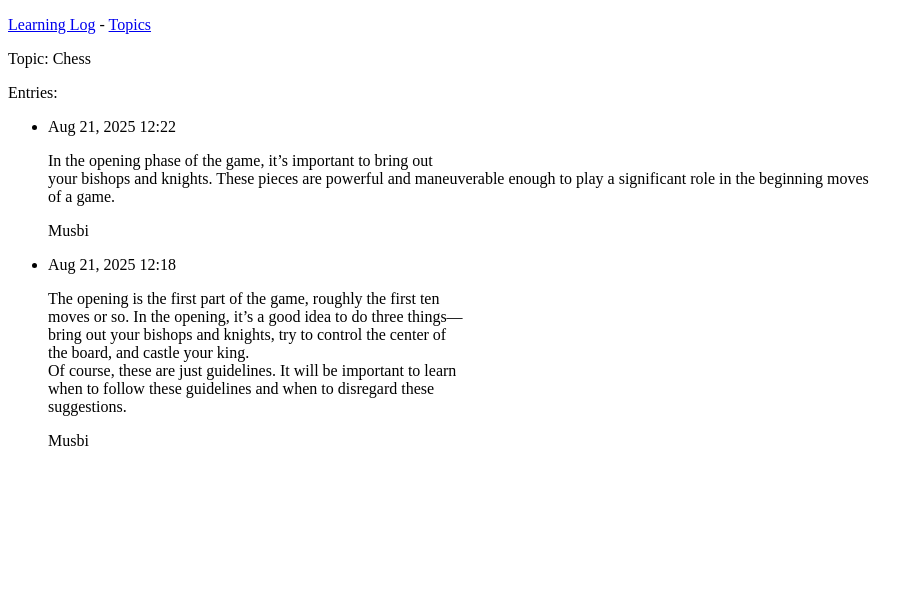
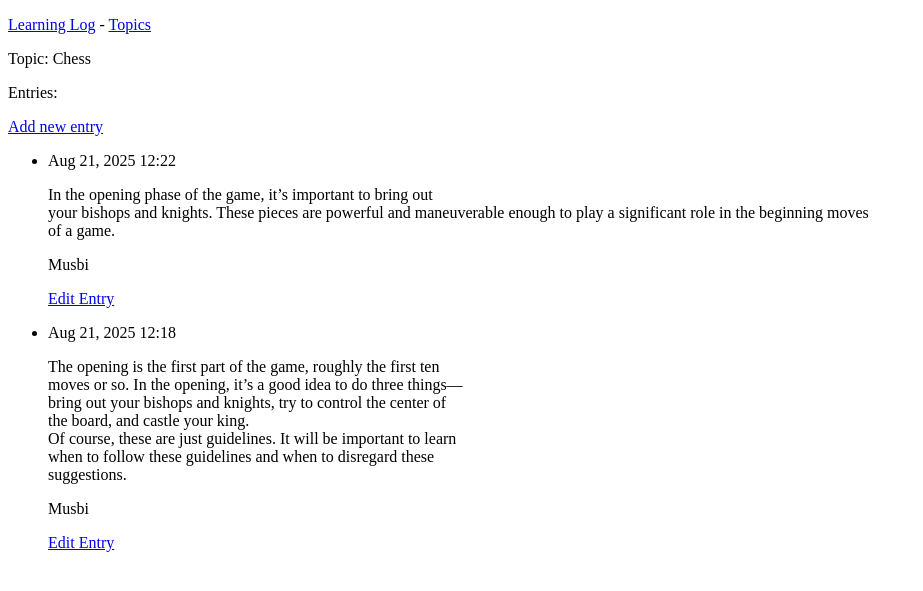
Before and after one commit to Musbi8788/learning_log, a Django app: page /topics/1/ in a window 1280 px wide. Shown: the top 591 px of the page, without its empty margins (0-923 px from the left). Run offline with Django 5.2, Linux system fonts and the light colour scheme; data comes from the database, SQL or seed files in the repository; both versions use the stored data as it was after the commit.

Commit message:
edit entry added

```diff
--- a/learning_logs/templates/learning_logs/topic.html
+++ b/learning_logs/templates/learning_logs/topic.html
@@ -3,12 +3,14 @@
 {% block content %}
     <p>Topic: {{ topic }} </p>
     <p>Entries: </p>
+    <p><a href="{% url 'learning_logs:new_entry' topic.id %}">Add new entry</a></p>
     <ul>
      {% for entry in entries %}
         <li>
             <p> {{ entry.data_added|date:'M d, Y H:i' }} </p>
             <p> {{ entry.text|linebreaks }}</p>
             <p> {{ topic.author }}</p>
+            <p><a href="{% url 'learning_logs:edit_entry' entry.id %}">Edit Entry</a></p>
         </li>
      {% empty %}
         <li>
--- a/learning_logs/urls.py
+++ b/learning_logs/urls.py
@@ -1,6 +1,6 @@
 """Defines URL pattern for learning_logs """
 
-from os import name
+
 from django.urls import path
 from . import views # import all the route comming for views.py
 
@@ -15,4 +15,8 @@ urlpatterns = [
     path('topics/<int:topic_id>/', views.topic, name='topic'),
     # Page for adding new topic
     path('new_topic/', views.new_topic, name='new_topic'),
+    # Page for adding new entry
+    path('new_entry/<int:topic_id>/', views.new_entry, name='new_entry'), # Link each new entry by their topic
+    # Page for editing an entry
+    path('edit_entry/<int:entry_id>/', views.edit_entry, name='edit_entry'),
 ]
--- a/learning_logs/views.py
+++ b/learning_logs/views.py
@@ -1,7 +1,7 @@
 from django.shortcuts import render, redirect
 
-from .models import Topic
-from .forms import TopicForm
+from .models import Entry, Topic
+from .forms import TopicForm, EntryForm
 
 # Create your views here.
 
@@ -11,7 +11,7 @@ def index(request):
 
 def topics(request):
     """Show all topics"""
-    topics = Topic.objects.order_by('data_added')
+    topics = Topic.objects.order_by('data_added') # sort the topics by date
     context = {'topics': topics}
     return render(request, "learning_logs/topics.html", context)
 
@@ -35,3 +35,40 @@ def new_topic(request):
     # Display a blank or invalid form
     context = {'form': form}
     return render(request, "learning_logs/new_topic.html", context)
+
+def new_entry(request, topic_id):
+    """Add a new entry for a particular topic"""
+    topic = Topic.objects.get(id=topic_id) # get the correct topic id
+    if request.method != "POST":
+        # No data submitted; create a blank form.
+        form = EntryForm() # create an instand form
+    else:
+        # Post data submitted; process data.
+        form = EntryForm(data=request.POST)
+        if form.is_valid():
+            new_entry = form.save(commit=False) # store the entry without saving it yet to the database
+            new_entry.topic = topic # add the entry to the particular topic
+            new_entry.save() # Save the entry to it associated topic
+            return redirect("learning_logs:topic", topic_id=topic_id) # redirect user the exact topic url
+
+    # Display a blank or invalid form.
+    context = {'topic': topic, 'form': form}
+    return render(request, "learning_logs/new_entry.html", context)
+
+
+def edit_entry(request, entry_id):
+    """Edit an existing entry"""
+    entry = Entry.objects.get(id=entry_id) # get the topic entry user's what to edit
+    topic = entry.topic
+
+    if request.method != "POST":
+        # Initial request; pre-fill form with the current entry.
+        form = EntryForm(instance=entry)
+    else:
+        # Post data submitted; process data
+        form = EntryForm(instance=entry, data=request.POST)
+        if form.is_valid():
+            form.save()
+        return redirect('learning_logs:topic', topic_id=topic.id)
+    context = {'entry': entry, 'topic': topic, 'form': form}
+    return render(request, "learning_logs/edit_entry.html", context)
```
Also changed, not shown: learning_logs/forms.py (+11 -2 lines), learning_logs/templates/learning_logs/edit_entry.html (added, +12 -0 lines), learning_logs/templates/learning_logs/new_entry.html (added, +11 -0 lines), db.sqlite3.
